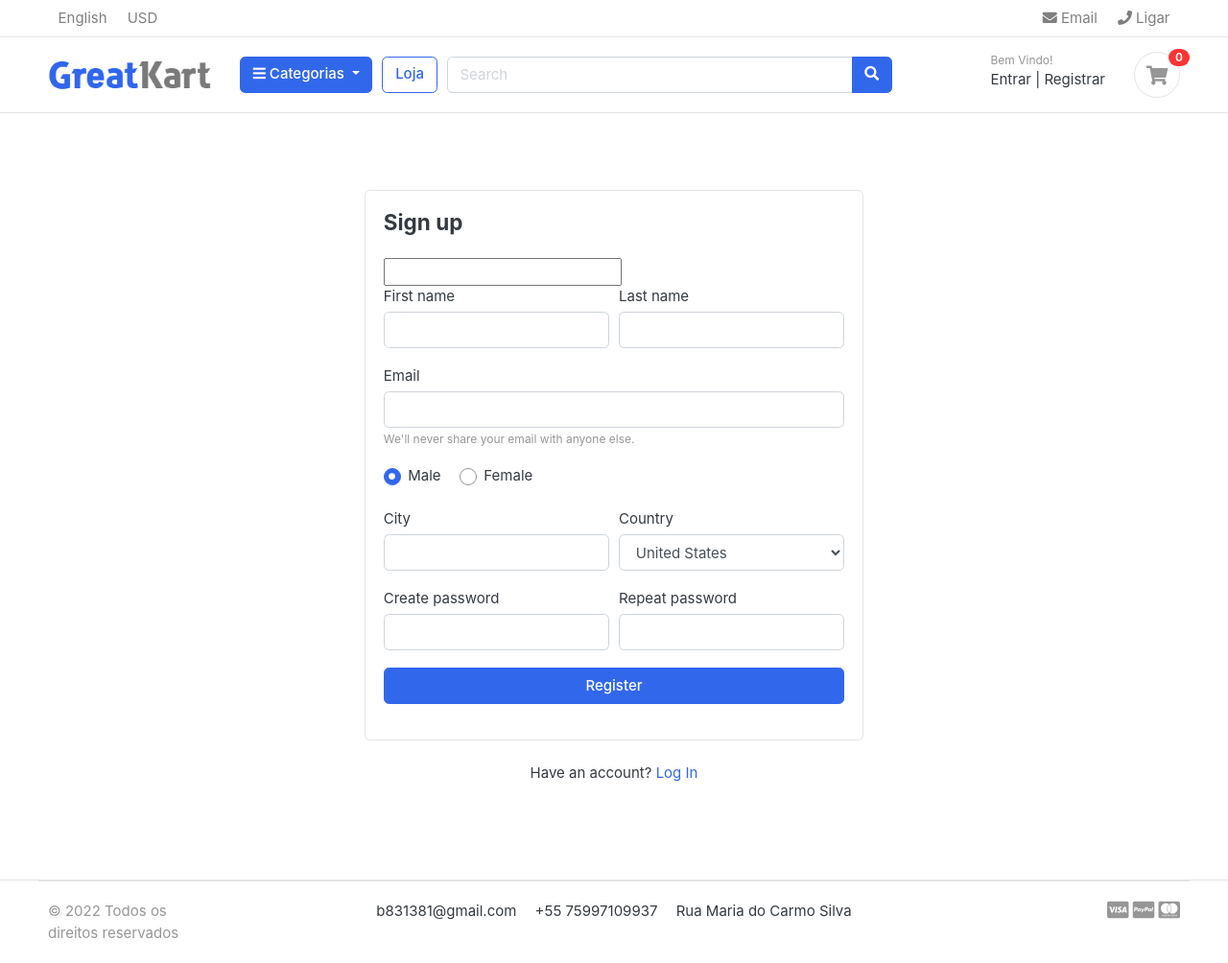
After one commit to juvenalculino/django-ecommerce, a Django app: page /contas/register in a window 1280 px wide. The commit adds this page. Shown: the whole page at 96% size. Run offline with Django 4.2, Linux system fonts and the light colour scheme; data that the repository does not hold is empty; some libraries are stand-ins or nearby versions; some web fonts are replaced.

Commit message:
Criando os forms.py do register.html

```diff
--- /dev/null
+++ b/contas/forms.py
@@ -0,0 +1,24 @@
+from django.forms import ModelForm
+
+from .models import Contas
+
+class ResgitrationForm(ModelForm):
+    class Meta:
+        model = Contas
+        fields = ['nome', 'sobrenome', 'telefone', 'email', 'password']
+
+'''
+    nome
+    sobrenome
+    username
+    email
+    telefone
+
+    # Required
+    data_entrou
+    ultimo_login
+    is_admin
+    is_staff
+    is_active
+    is_superadmin
+'''
--- /dev/null
+++ b/contas/urls.py
@@ -0,0 +1,8 @@
+from django.urls import path
+from . import views
+
+urlpatterns = [
+    path('register', views.register, name='register'),
+    path('login', views.login, name='login'),
+    path('logout', views.logout, name='logout'),
+]
--- a/contas/views.py
+++ b/contas/views.py
@@ -1,3 +1,18 @@
 from django.shortcuts import render
+from .forms import ResgitrationForm
+
 
 # Create your views here.
+def register(request):
+    form = ResgitrationForm
+    context = {
+        'form': form,
+    }
+    return render(request, 'contas/register.html', context)
+
+
+def login(request):
+    return render(request, 'contas/login.html')
+
+def logout(request):
+    return render(request, 'contas/logout.html')
--- a/pro_cart/urls.py
+++ b/pro_cart/urls.py
@@ -25,6 +25,7 @@ urlpatterns = [
     path('', views.home, name='home'),
     path('loja/', include('loja.urls')) ,
     path('carrinho/', include('carrinho.urls')) ,
+    path('contas/', include('contas.urls')),
 ] + static(settings.MEDIA_URL, document_root=settings.MEDIA_ROOT)
 
 
--- /dev/null
+++ b/templates/contas/logout.html
@@ -0,0 +1 @@
+<h1>Logout</h1>
--- /dev/null
+++ b/templates/contas/register.html
@@ -0,0 +1,83 @@
+{% extends 'base.html'%}
+
+{% load static%}
+
+{% block content%}
+
+<!-- ========================= SECTION CONTENT ========================= -->
+<section class="section-content padding-y">
+
+    <!-- ============================ COMPONENT REGISTER   ================================= -->
+        <div class="card mx-auto" style="max-width:520px; margin-top:40px;">
+          <article class="card-body">
+            <header class="mb-4"><h4 class="card-title">Sign up</h4></header>
+            <form>
+                {{form.sobrenome}}
+                    <div class="form-row">
+                        <div class="col form-group">
+                            <label>First name</label>
+                              <input type="text" class="form-control" placeholder="">
+                        </div> <!-- form-group end.// -->
+                        <div class="col form-group">
+                            <label>Last name</label>
+                              <input type="text" class="form-control" placeholder="">
+                        </div> <!-- form-group end.// -->
+                    </div> <!-- form-row end.// -->
+                    <div class="form-group">
+                        <label>Email</label>
+                        <input type="email" class="form-control" placeholder="">
+                        <small class="form-text text-muted">We'll never share your email with anyone else.</small>
+                    </div> <!-- form-group end.// -->
+                    <div class="form-group">
+                        <label class="custom-control custom-radio custom-control-inline">
+                          <input class="custom-control-input" checked="" type="radio" name="gender" value="option1">
+                          <span class="custom-control-label"> Male </span>
+                        </label>
+                        <label class="custom-control custom-radio custom-control-inline">
+                          <input class="custom-control-input" type="radio" name="gender" value="option2">
+                          <span class="custom-control-label"> Female </span>
+                        </label>
+                    </div> <!-- form-group end.// -->
+                    <div class="form-row">
+                        <div class="form-group col-md-6">
+                          <label>City</label>
+                          <input type="text" class="form-control">
+                        </div> <!-- form-group end.// -->
+                        <div class="form-group col-md-6">
+                          <label>Country</label>
+                          <select id="inputState" class="form-control">
+                            <option> Choose...</option>
+                              <option>Uzbekistan</option>
+                              <option>Russia</option>
+                              <option selected="">United States</option>
+                              <option>India</option>
+                              <option>Afganistan</option>
+                          </select>
+                        </div> <!-- form-group end.// -->
+                    </div> <!-- form-row.// -->
+                    <div class="form-row">
+                        <div class="form-group col-md-6">
+                            <label>Create password</label>
+                            <input class="form-control" type="password">
+                        </div> <!-- form-group end.// -->
+                        <div class="form-group col-md-6">
+                            <label>Repeat password</label>
+                            <input class="form-control" type="password">
+                        </div> <!-- form-group end.// -->
+                    </div>
+                    <div class="form-group">
+                        <button type="submit" class="btn btn-primary btn-block"> Register  </button>
+                    </div> <!-- form-group// -->
+
+                </form>
+            </article><!-- card-body.// -->
+        </div> <!-- card .// -->
+        <p class="text-center mt-4">Have an account? <a href="">Log In</a></p>
+        <br><br>
+    <!-- ============================ COMPONENT REGISTER  END.// ================================= -->
+
+
+    </section>
+    <!-- ========================= SECTION CONTENT END// ========================= -->
+
+{% endblock %}
--- a/templates/includes/navbar.html
+++ b/templates/includes/navbar.html
@@ -63,8 +63,8 @@
                         <div class="widget-header">
                             <small class="title text-muted">Bem Vindo!</small>
                             <div>
-                                <a href="./signin.html">Sign in</a> <span class="dark-transp"> | </span>
-                                <a href="./register.html"> Register</a>
+                                <a href="{% url 'login' %}">Entrar</a> <span class="dark-transp"> | </span>
+                                <a href="{% url 'register' %}"> Registrar</a>
                             </div>
                         </div>
                         <a href="{% url 'carrinho' %}" class="widget-header pl-3 ml-3">
```
Also changed, not shown: templates/contas/login.html (added, +41 -0 lines), 3 other files.
